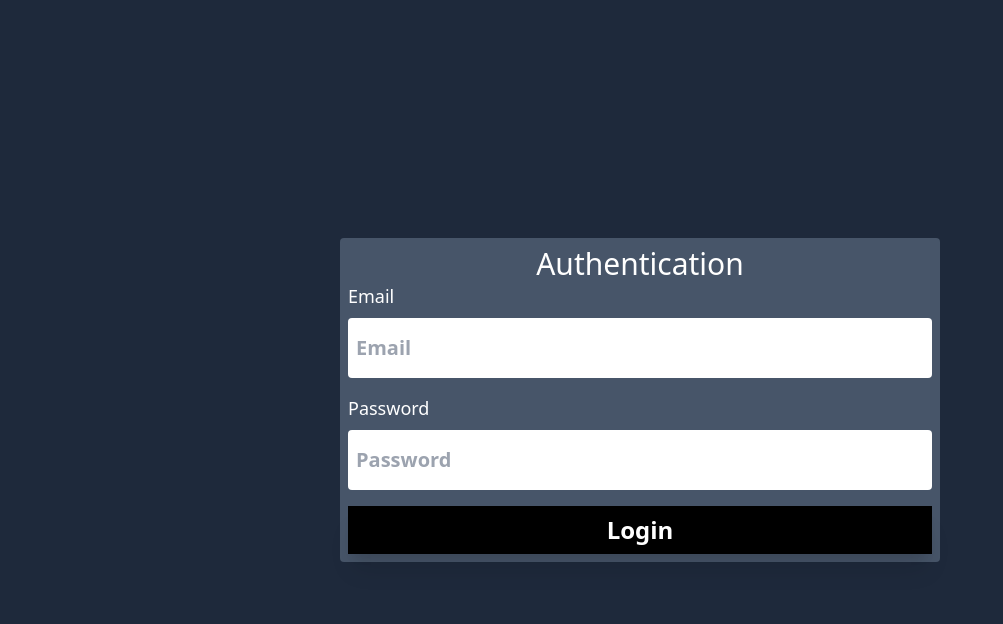
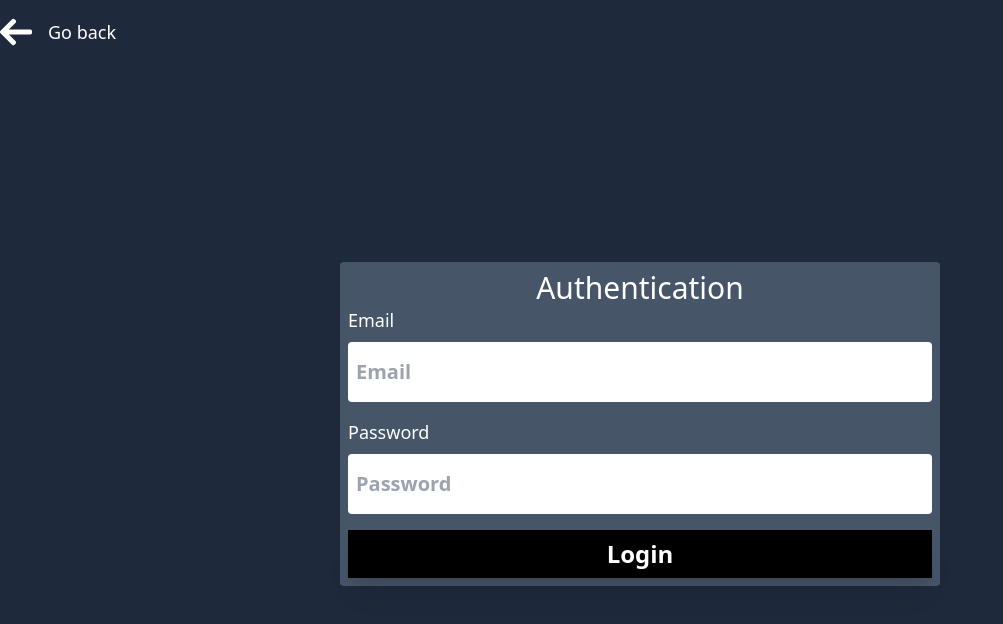
Before and after one commit to iagormoraes/crypto-market, a Next.js app in the folder client/: page /login in a window 1280 px wide. Shown: the top 624 px of the page, without its empty margins (0-1003 px from the left). Built offline with nearby package versions, Linux system fonts and the light colour scheme.

Commit message:
refactor: add go back button

```diff
--- a/client/pages/login.tsx
+++ b/client/pages/login.tsx
@@ -9,6 +9,9 @@ import Button from '../src/commons/components/buttons/Button';
 import Input from '../src/commons/components/form/Input';
 import InputError from '../src/commons/components/form/InputError';
 import PageError from '../src/commons/components/errors/PageError';
+import ArrowIcon, {
+  ArrowIconDirection,
+} from '../src/commons/components/icons/ArrowIcon';
 
 const LoginSchema = Yup.object().shape({
   email: Yup.string().email().required(),
@@ -16,7 +19,10 @@ const LoginSchema = Yup.object().shape({
 });
 
 export default function Login({ csrfToken }: { csrfToken: string }) {
-  const { error } = useRouter().query;
+  const {
+    back,
+    query: { error },
+  } = useRouter();
 
   const handleSubmit = useCallback((values: Record<string, any>) => {
     signIn('credentials', {
@@ -25,7 +31,22 @@ export default function Login({ csrfToken }: { csrfToken: string }) {
     });
   }, []);
   return (
-    <div className="w-screen h-screen flex justify-center items-start md:items-center">
+    <div className="w-full container mx-auto h-screen flex flex-col">
+      <div>
+        <div className="container mx-auto mt-4">
+          <button
+            className="flex items-center text-white fill-white gap-4 group"
+            onClick={back}
+          >
+            <ArrowIcon
+              direction={ArrowIconDirection.LEFT}
+              className="w-8 h-8 group-hover:-translate-x-2 transition-transform"
+            />
+            <p className="text-lg">Go back</p>
+          </button>
+        </div>
+      </div>
+      <div className="w-full h-full flex justify-center items-start md:items-center">
         <Formik
           initialValues={{
             csrfToken,
@@ -37,7 +58,9 @@ export default function Login({ csrfToken }: { csrfToken: string }) {
         >
           {({ errors, touched }) => (
             <Form className="flex flex-col rounded bg-blueGray-600 m-2 md:m-0 p-2 w-full md:w-[600px]">
-            <h2 className="text-center text-white text-3xl">Authentication</h2>
+              <h2 className="text-center text-white text-3xl">
+                Authentication
+              </h2>
               <PageError error={error} />
               <input name="csrfToken" type="hidden" defaultValue={csrfToken} />
               <Field name="email" placeholder="Email" component={Input} />
@@ -58,6 +81,7 @@ export default function Login({ csrfToken }: { csrfToken: string }) {
           )}
         </Formik>
       </div>
+    </div>
   );
 }
 
```
Lines whose indentation alone changed are shown as unchanged.
